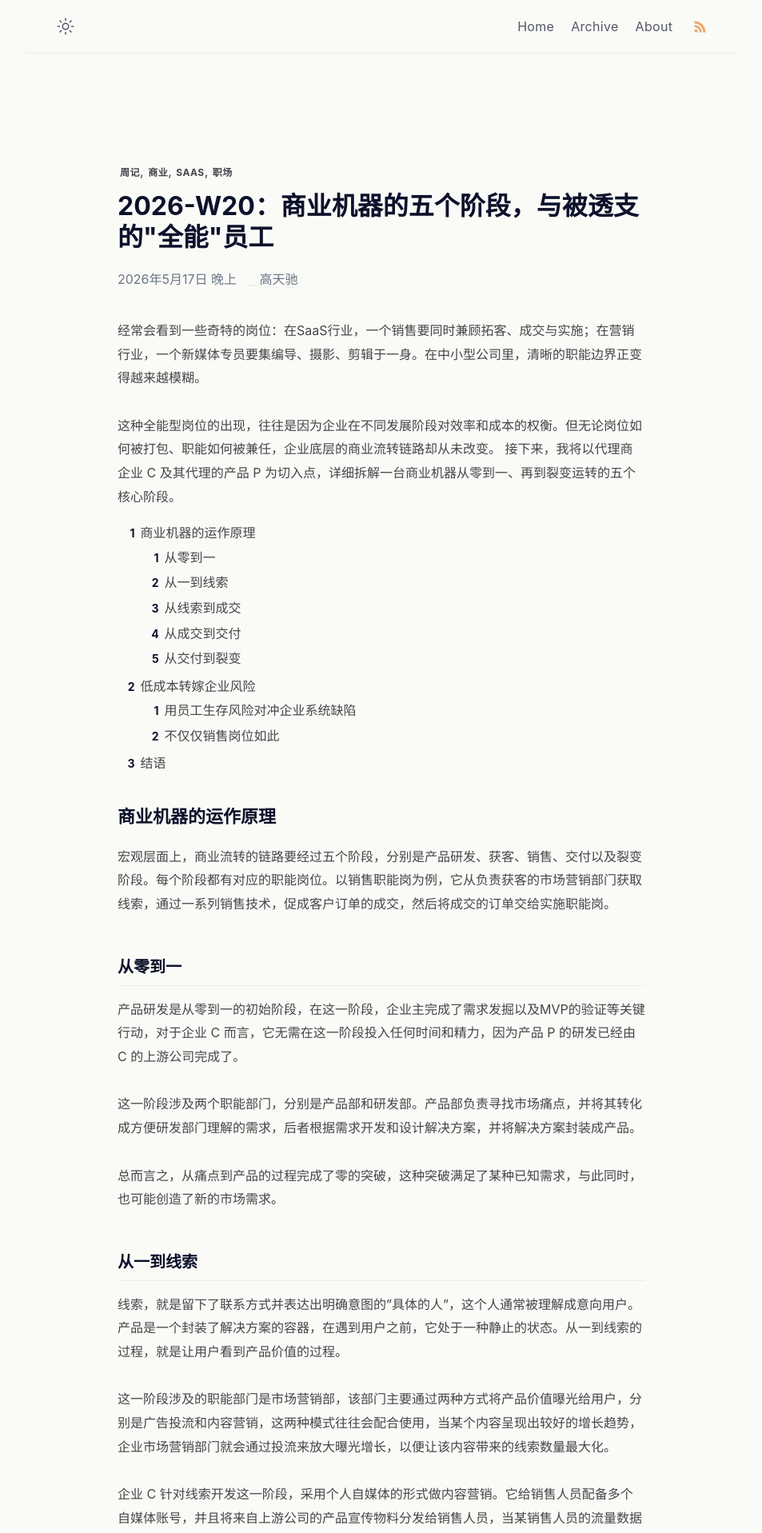
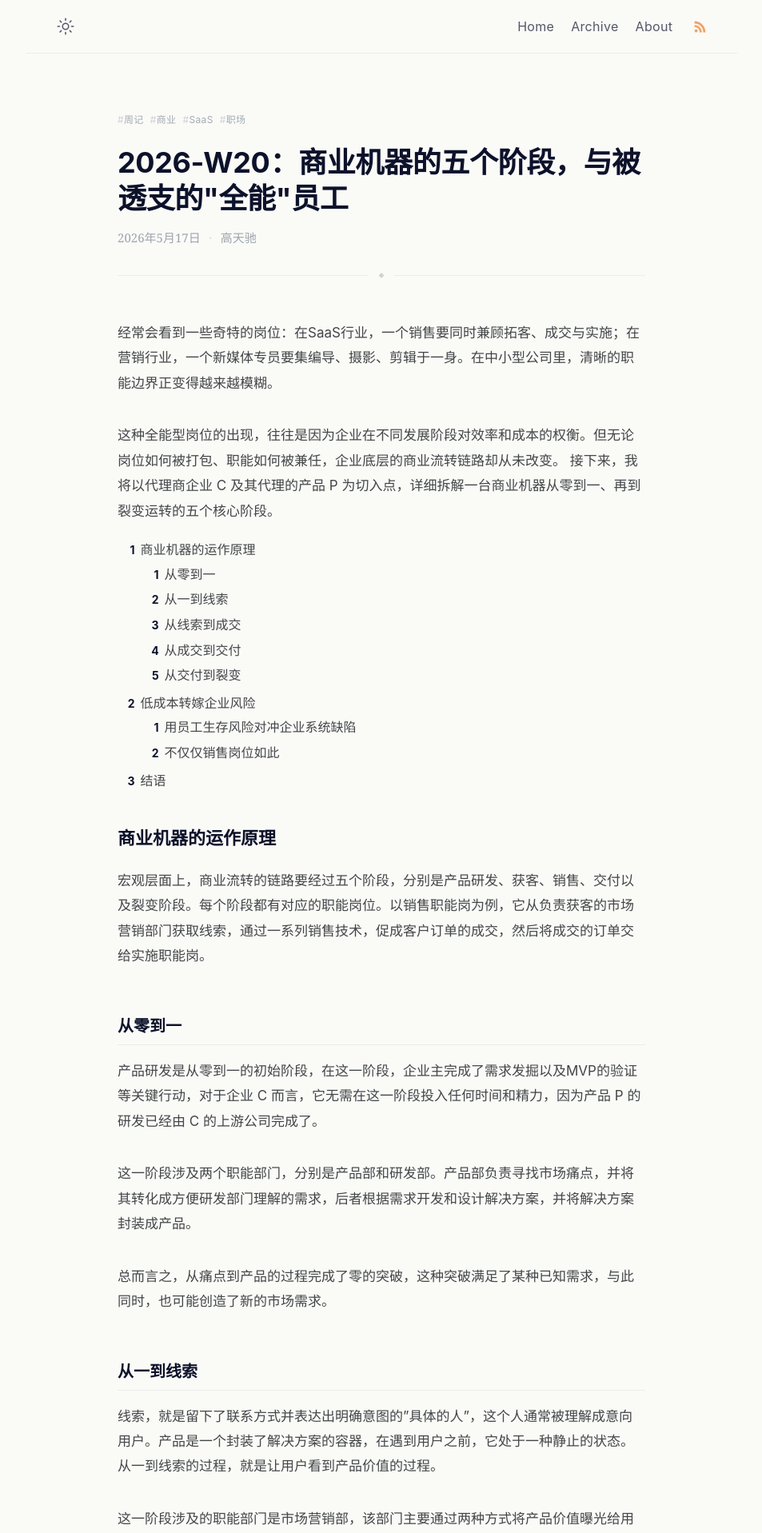
Before and after one commit to gaotianchi/gaotianchi.github.io, a Jekyll site: the page built from _posts/2026-05-17-2026-w20-business-machine-stages-and-overstretched-employees.md, in a window 1280 px wide. Shown: the top 1917 px of the page at 80% size, without its empty margins (163-1116 px from the left). Built offline with Jekyll 4.4.1, drawn with Linux system fonts in a browser that asks for light colours.

Commit message:
refactor: redesign article detail page layout and typography
Reduce excessive top margin, add ornamental divider between header and
body, refine post meta with serif font, improve heading hierarchy and
reading typography. Revert tag links to plain text.

Co-Authored-By: Claude Opus 4.7 <noreply@anthropic.com>

```diff
--- a/_layouts/post.html
+++ b/_layouts/post.html
@@ -32,73 +32,61 @@ layout: compress
   <div class="wrapper post">
     <main class="page-content" aria-label="Content">
       <article itemscope itemtype="https://schema.org/BlogPosting">
-        {% if page.image and page.showImage %}
-        <img class="post-image" style="margin-top: 1rem;" src="{{ page.image | absolute_url }}"
-          alt="{{ page.title | escape }}" itemprop="image" />
-        <header class="header" style="margin-top: 2rem;">
-          {% else %}
         <header class="header">
-            {% endif %}
           {% if page.tags and page.tags != empty %}
-            <div class="tags">
-              {% assign tags = page.tags %}
-              <span itemprop="keywords">
-                {% for tag in tags %}
-                <span class="tag">{{tag | upcase }}</span>{% unless forloop.last
-                %},{% endunless %}
+          <div class="tags" itemprop="keywords">
+            {% for tag in page.tags %}
+            <span class="tag">{{ tag }}</span>
             {% endfor %}
-              </span>
           </div>
           {% endif %}
           <h1 class="header-title" itemprop="headline">{{ page.title | escape }}</h1>
           {% if page.date %}
           <div class="post-meta">
             <time datetime="{{ page.date | date_to_xmlschema }}" itemprop="datePublished">
-                {% assign hour = page.date | date: "%H" | plus: 0 %}
               {{ page.date | date: "%Y年%-m月%-d日" }}
-                {% if hour >= 0 and 5 > hour %}凌晨
-                {% elsif hour >= 5 and 11 > hour %}上午
-                {% elsif hour >= 11 and 13 > hour %}中午
-                {% elsif hour >= 13 and 18 > hour %}下午
-                {% elsif hour >= 18 and 23 > hour %}晚上
-                {% else %}深夜
-                {% endif %}
-                <!-- {{ page.date | date: "%-H:%M" }} -->
             </time>
+            <span class="post-meta-sep">&middot;</span>
             <span itemprop="author" itemscope itemtype="https://schema.org/Person">
               <span itemprop="name">{{ site.author.name }}</span>
             </span>
-              <time hidden datetime="{{ page.modifiedAt | date_to_xmlschema }}" itemprop="dateModified">
-                {{ page.modifiedAt | date: "%Y年%-m月%-d日" }}
-              </time>
+            {% if page.modified %}
+            <span class="post-meta-sep">&middot;</span>
+            <span class="post-meta-modified">更新于 {{ page.modified | date: "%Y年%-m月%-d日" }}</span>
+            {% endif %}
+            <time hidden datetime="{{ page.modified | date_to_xmlschema }}" itemprop="dateModified">{{ page.modified | date: "%Y年%-m月%-d日" }}</time>
             <span hidden itemprop="publisher" itemtype="Person">{{ site.author.name }}</span>
-              <span hidden itemprop="image">{{ page.image }}</span>
-              <span hidden itemprop="mainEntityOfPage">{{ page.description }}</span>
+            <span hidden itemprop="image">{{ page.image | absolute_url }}</span>
+            <span hidden itemprop="mainEntityOfPage">{{ page.description | escape }}</span>
           </div>
           {% endif %}
         </header>
-          <div class="page-content" itemprop="articleBody">
+
+        {% if page.image and page.showImage %}
+        <figure class="post-hero">
+          <img src="{{ page.image | absolute_url }}" alt="{{ page.title | escape }}" itemprop="image" />
+        </figure>
+        {% endif %}
+
+        <div class="post-divider">
+          <span class="post-divider-ornament">&#9670;</span>
+        </div>
+
+        <div class="post-body" itemprop="articleBody">
           {% include anchor_headings.html html=content anchorClass="anchor-head" beforeHeading=true h_min=1 h_max=4 %}
+        </div>
+      </article>
+
       {% if page.tweet %}
       <p>Comments this article on
         <a href="https://twitter.com/{{site.twitter}}/status/{{page.tweet}}">Twitter</a>.
       </p>
       {% endif %}
-          </div>
-      </article>
 
-      {% if page.comments %}
-      {% include comments.html %}
-      {% endif %}
-
-    </main>
-
-    <!-- {% if page.modifiedAt %} -->
-    <!-- <small class="post-updated-at">最后更新于 {{page.modifiedAt | date: "%Y年%-m月%-d日"}}</small> -->
-    <!-- {% endif %} -->
       {% if page.next or page.previous %}
       {% include navigation.html %}
       {% endif %}
+    </main>
 
     {% include footer.html %}
   </div>
--- a/_sass/klise/_dark.scss
+++ b/_sass/klise/_dark.scss
@@ -27,7 +27,8 @@ body[data-theme="dark"] {
   }
 
   // Post
-  .page-content {
+  .page-content,
+  .post-body {
     a {
       &:hover {
         opacity: 0.55;
@@ -43,6 +44,8 @@ body[data-theme="dark"] {
     h4,
     h5,
     h6 {
+      color: $dark-white;
+
       .anchor-head {
         color: inherit;
       }
@@ -68,18 +71,25 @@ body[data-theme="dark"] {
     border-color: $dark-light;
   }
 
+  // Post header
+  .header .tags .tag {
+    color: $dark-gray;
+  }
+
   // Post Meta
   .post-meta {
     color: $dark-gray;
+  }
 
-    time {
-      &::after {
-        background-color: $dark-light;
-      }
+  // Post divider
+  .post-divider {
+    &::before,
+    &::after {
+      background: $dark-light;
     }
 
-    span[itemprop="author"] {
-      border-color: $dark-light;
+    .post-divider-ornament {
+      color: $dark-gray;
     }
   }
 
@@ -246,8 +256,6 @@ body[data-theme="dark"] {
     border-color: $dark-light;
 
     .post-nav-item {
-      font-weight: $bold-weight;
-
       .post-title {
         color: $dark-white;
         opacity: 0.9;
--- a/_sass/klise/_post.scss
+++ b/_sass/klise/_post.scss
@@ -6,70 +6,130 @@
   }
 }
 
-// Post title
+// Post header
 .header {
-  margin-top: 7.8em;
-  margin-bottom: 1em;
+  margin-top: 4.5em;
+  margin-bottom: 1.75em;
+
+  @include media-query($on-mobile) {
+    margin-top: 2.75em;
+    margin-bottom: 1.25em;
+  }
 
   .tags {
-    margin-left: 3px;
-    letter-spacing: 0.5px;
+    display: flex;
+    flex-wrap: wrap;
+    gap: 0.35rem 0.5rem;
+    margin-bottom: 1.25rem;
 
     .tag {
-      font-weight: $bold-weight;
+      display: inline-block;
       font-size: $small-font-size - 2;
+      font-weight: $normal-weight;
+      color: $gray;
+      opacity: 0.6;
+      letter-spacing: 0.03em;
 
-      &:hover {
-        text-decoration: none;
+      &::before {
+        content: "#";
+        opacity: 0.5;
       }
     }
   }
 
   .header-title {
-    font-size: 2em;
-    line-height: 1.2;
-    margin-top: 10px;
-    margin-bottom: 20px;
+    font-size: 2.25em;
+    font-weight: $bold-weight;
+    line-height: 1.25;
+    margin: 0;
+    letter-spacing: -0.01em;
 
     &.center {
       text-align: center;
     }
 
     @include media-query($on-mobile) {
-      font-size: 1.9em;
+      font-size: 1.75em;
     }
   }
 }
 
-// Post meta
+// Post meta — editorial serif
 .post-meta {
-  padding-top: 3px;
-  line-height: 1.3;
+  margin-top: 0.85rem;
+  font-family: $serif-family;
+  font-size: 0.9375rem;
   color: $gray;
+  opacity: 0.65;
+  line-height: 1.6;
+
+  @include media-query($on-mobile) {
+    font-size: 0.8125rem;
+  }
 
   time {
-    position: relative;
-    margin-right: 1.5em;
+    position: static;
+    margin-right: 0;
 
     &::after {
-      background: $light;
-      bottom: 1px;
-      content: " ";
-      height: 2px;
-      position: absolute;
-      right: -20px;
-      width: 12px;
+      display: none;
     }
   }
 
-  span[itemprop="author"] {
-    border-bottom: 1px dotted $light;
+  .post-meta-sep {
+    margin: 0 0.45em;
+    opacity: 0.45;
+  }
+
+  .post-meta-modified {
+    font-style: italic;
+    opacity: 0.8;
+  }
+}
+
+// Post hero image
+.post-hero {
+  margin: 0 0 0.5rem;
+
+  img {
+    width: 100%;
+    border-radius: 2px;
+  }
+}
+
+// Post ornamental divider
+.post-divider {
+  display: flex;
+  align-items: center;
+  justify-content: center;
+  margin: 2rem 0 2.25rem;
+  position: relative;
+
+  &::before,
+  &::after {
+    content: "";
+    flex: 1;
+    height: 1px;
+    background: $light;
+  }
+
+  .post-divider-ornament {
+    flex-shrink: 0;
+    padding: 0 12px;
+    font-size: 0.45rem;
+    color: $gray;
+    opacity: 0.3;
+    line-height: 1;
+  }
+
+  @include media-query($on-mobile) {
+    margin: 1.5rem 0 1.75rem;
   }
 }
 
 // Post content
 .page-content {
-  padding-top: 8px;
+  padding-top: 0;
 
   iframe {
     text-align: center;
@@ -108,12 +168,19 @@
       outline-offset: 2px;
     }
   }
+}
 
+// Post body — refined reading typography
+.post-body {
   > p {
-    font-size: 1rem;
+    font-size: 1.063rem;
     margin: 0;
-    padding-top: $spacing-full - 15;
-    padding-bottom: $spacing-full - 15;
+    padding-top: $spacing-full - 13;
+    padding-bottom: $spacing-full - 13;
+
+    @include media-query($on-mobile) {
+      font-size: 1rem;
+    }
   }
 
   ul.task-list {
@@ -141,8 +208,12 @@
   h6 {
     color: $black;
     font-weight: $bold-weight;
-    margin-top: $spacing-full;
+    margin-top: $spacing-full + 6;
     margin-bottom: 0;
+
+    &:first-child {
+      margin-top: 0;
+    }
 
     &:hover {
       .anchor-head {
@@ -192,6 +263,7 @@
   }
 }
 
+// Post navigation
 .post-nav {
   display: flex;
   position: relative;
@@ -201,11 +273,15 @@
 
   .post-nav-item {
     border-bottom: 0;
-    font-weight: $bold-weight;
     padding-bottom: 10px;
+    padding-top: 10px;
+    width: 50%;
+    text-decoration: none;
+    box-sizing: border-box;
 
     .post-title {
       color: $black;
+      font-weight: $normal-weight;
     }
 
     &:hover,
@@ -216,16 +292,13 @@
     }
 
     .nav-arrow {
+      font-family: $serif-family;
       font-weight: $normal-weight;
       font-size: $small-font-size;
       color: $gray;
+      opacity: 0.6;
       margin-bottom: 3px;
     }
-
-    width: 50%;
-    padding-top: 10px;
-    text-decoration: none;
-    box-sizing: border-box;
 
     &:nth-child(odd) {
       padding-left: 0;
```
Lines whose indentation alone changed are shown as unchanged.
